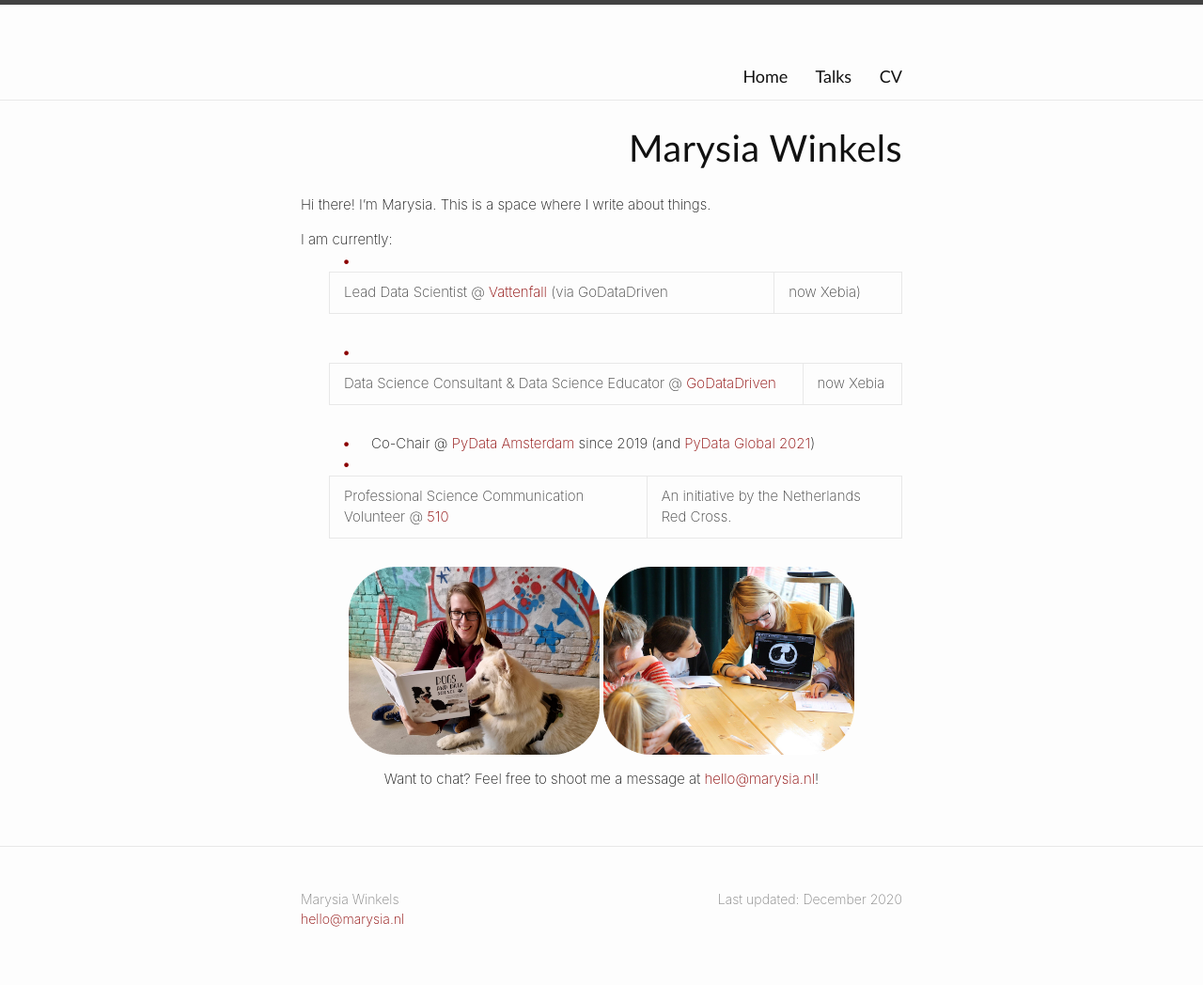
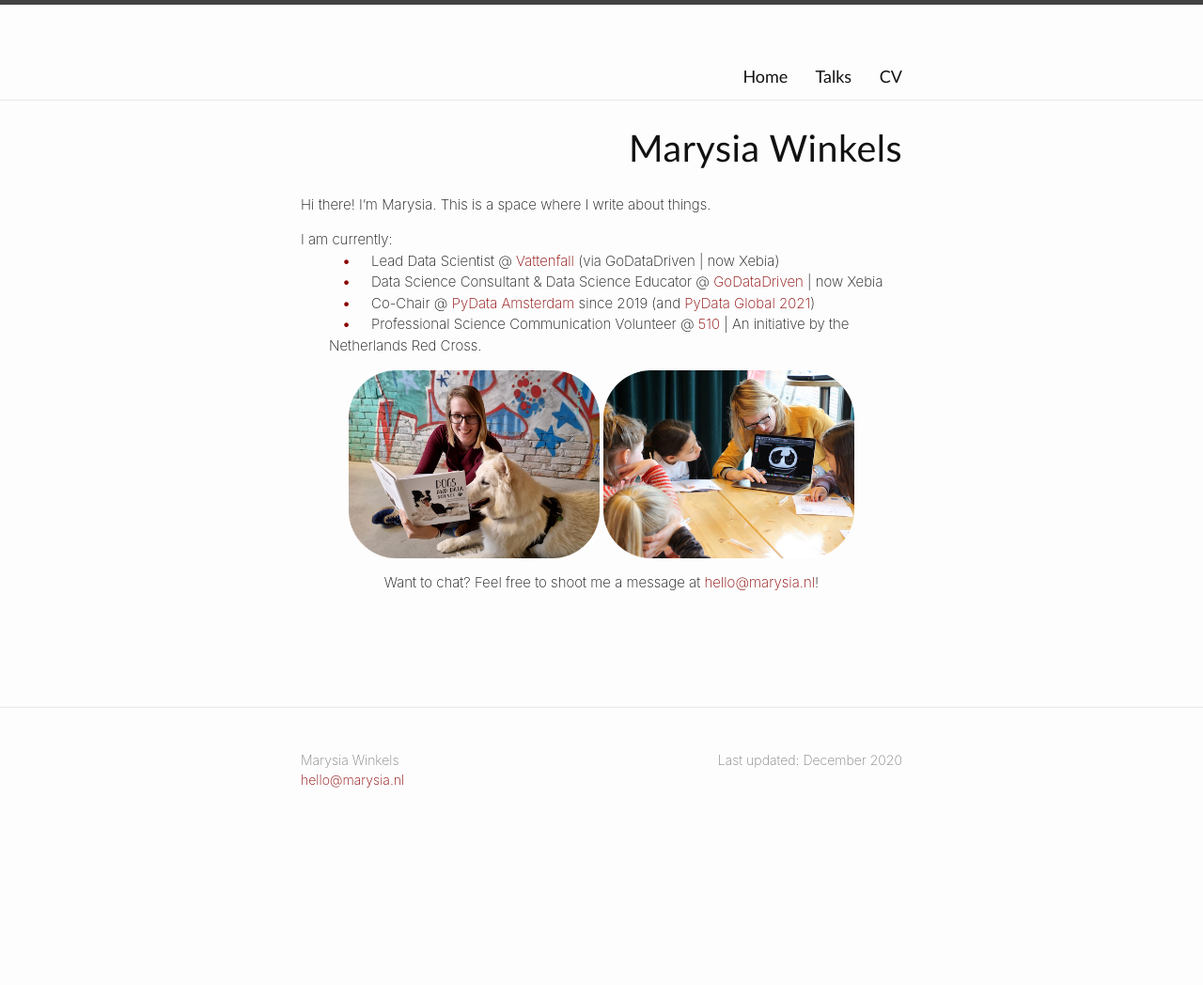
Before and after one commit to marysia/marysia.github.io, a Jekyll site: the page built from index.md, in a window 1280 px wide. Shown: the whole page at 94% size. Built offline with Jekyll 4.4.1, drawn with Linux system fonts in a browser that asks for light colours; after the commit the page ends 900 px from its top, so only the background shows below that.

Commit message:
espace pipe symbol

```diff
--- a/index.md
+++ b/index.md
@@ -11,10 +11,10 @@ title: Marysia Winkels
 Hi there! I'm Marysia. This is a space where I write about things.
 
 I am currently:
-* Lead Data Scientist @ [Vattenfall](https://vattenfall.com) (via GoDataDriven | now Xebia)
-* Data Science Consultant & Data Science Educator @ [GoDataDriven](https://godatadriven.com) | now Xebia
+* Lead Data Scientist @ [Vattenfall](https://vattenfall.com) (via GoDataDriven \| now Xebia)
+* Data Science Consultant & Data Science Educator @ [GoDataDriven](https://godatadriven.com) \| now Xebia
 * Co-Chair @ [PyData Amsterdam](http://amsterdam.pydata.org) since 2019 (and [PyData Global 2021](https://pydata.org/global2021/))
-* Professional Science Communication Volunteer @ [510](https://510.global) | An initiative by the Netherlands Red Cross.
+* Professional Science Communication Volunteer @ [510](https://510.global) \| An initiative by the Netherlands Red Cross.
 
 <center>
 <p>
```
